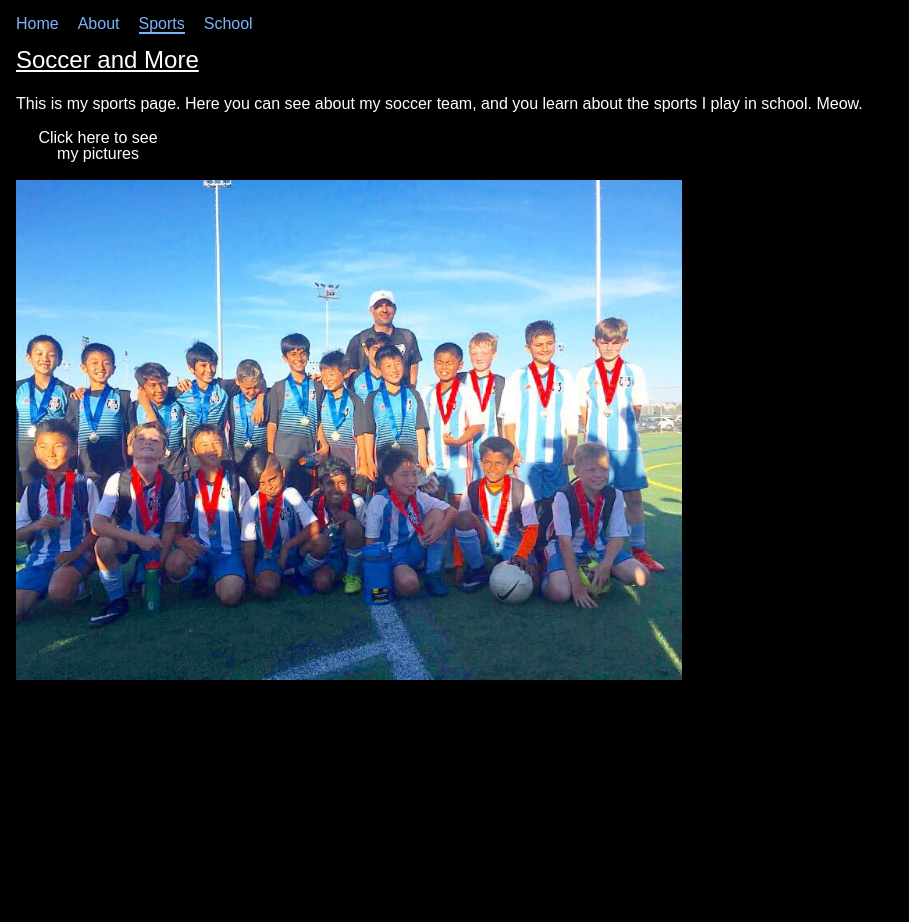
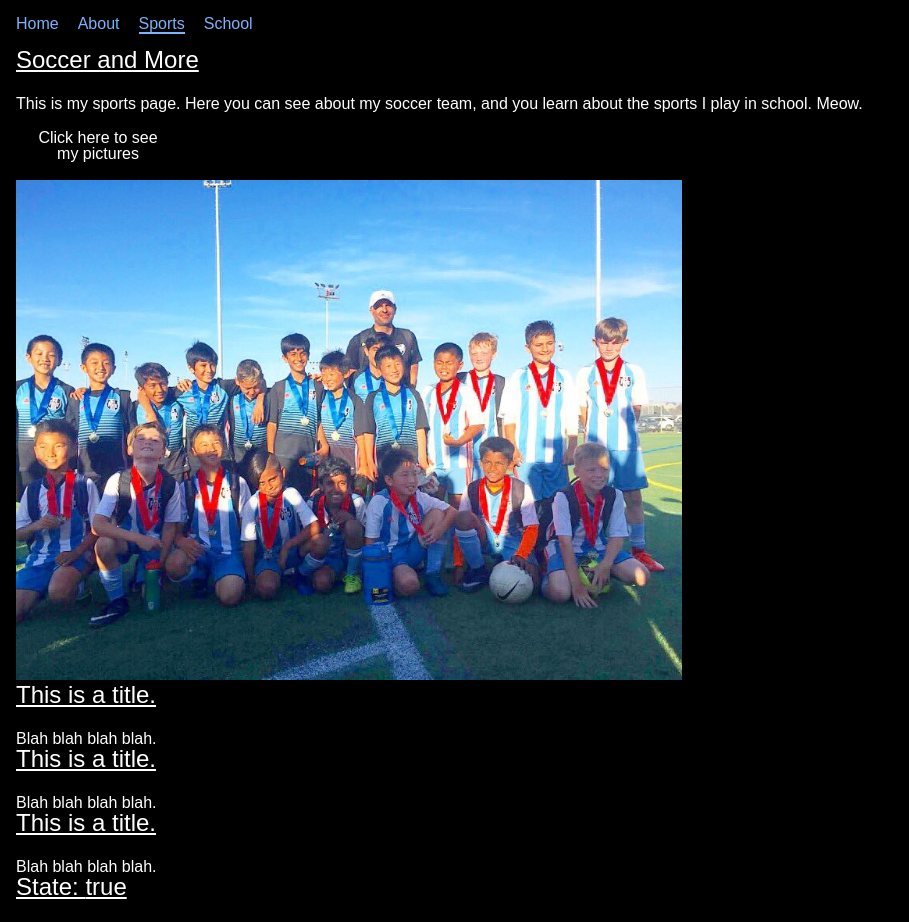
Before and after one commit to hellolol346/hellolol, a React (Create React App) app: page /sports in a window 1280 px wide. Shown: the top 922 px of the page, without its empty margins (0-909 px from the left). Before the commit the page ends 800 px from the top, so only its background shows below. Built offline with nearby package versions, Linux system fonts and the light colour scheme.

Commit message:
Update with W in Class

```diff
--- a/src/pages/HomeView.jsx
+++ b/src/pages/HomeView.jsx
@@ -1,4 +1,4 @@
-import React from 'react'
+import React, {useState} from 'react'
 import Picture from '../images/example.png'
 
 // ━━━━━━━━━━━━━━━━━━━━━━━━━━━━━━━━━━━━━━━━━━━━━━━━━━━━━━━━━━━━━━━━━━━━━━━━━━━━━━━━━━
--- a/src/pages/SportsView.jsx
+++ b/src/pages/SportsView.jsx
@@ -1,8 +1,59 @@
-import React from 'react'
+import React, {useState} from 'react'
 import SportsImage from '../images/soccer2018.jpg'
 
 // ━━━━━━━━━━━━━━━━━━━━━━━━━━━━━━━━━━━━━━━━━━━━━━━━━━━━━━━━━━━━━━━━━━━━━━━━━━━━━━━━━━
 // Component
+
+const blogPosts = [
+   {
+      title: "This is a title.",
+      date: "June 23, 2020",
+      text: "Blah blah blah blah."
+   },
+   {
+      title: "This is a title.",
+      date: "June 23, 2020",
+      text: "Blah blah blah blah."
+   },
+   {
+      title: "This is a title.",
+      date: "June 23, 2020",
+      text: "Blah blah blah blah."
+   }
+]
+
+function BooleanWidget() {
+   const [flip, setflip]= useState(true);
+   const example = () => {
+      if (flip) {
+         return "Yay."
+      }
+      else {
+         return "No."
+      }
+   }
+
+   return (
+      <section>
+         <h1>State: {String(flip)}</h1>
+         <p>
+            {
+               // whatever value JavaScript returns will end up here, but only
+               // values may end up here.
+               example()
+            }
+         </p>
+         <p>Another example: {Math.sin(0.5 * Math.PI)}</p>
+         <p>
+            {
+               // this can also be abbreviated:
+               flip ? null : "Puppy Chow is delicious."
+            }
+         </p>
+         <button onClick={() => setflip(!flip)}>flip</button>
+      </section>
+   )
+}
 
 const SportsView = () => (
    <section id="SportsView">
@@ -10,6 +61,16 @@
       <p>This is my sports page. Here you can see about my soccer team, and you learn    about the sports  I play in school. Meow.</p>
       <div className='Button'>Click here to see my pictures</div>
       <img id="SportsImage" src={SportsImage} />
+      {
+         blogPosts.map(post => (
+            <section>
+               <h1>{post.title}</h1>
+               <p>{post.text}</p>
+            </section>
+         ))
+      }
+
+      <BooleanWidget />
    </section>
 )
 
```
